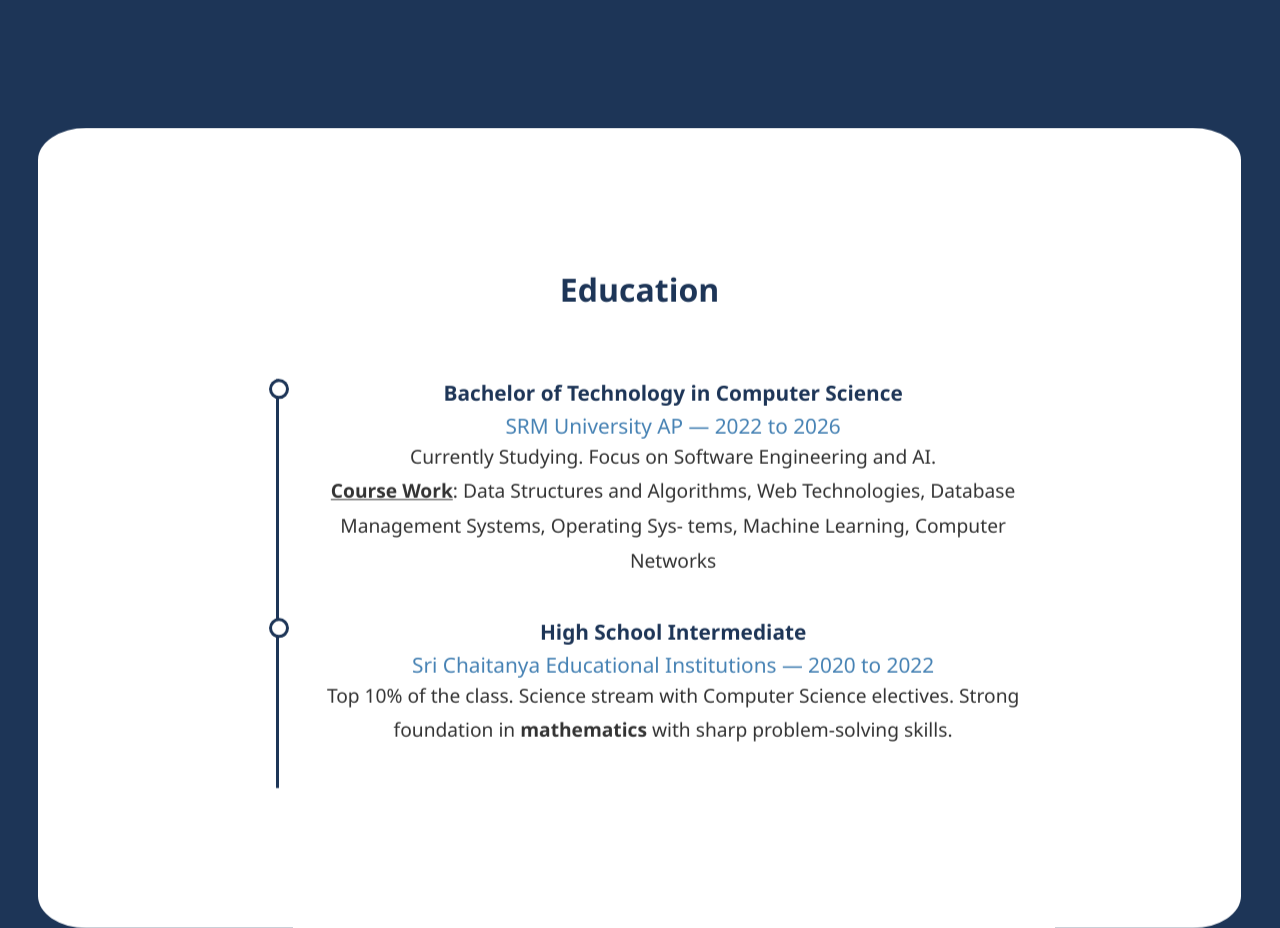
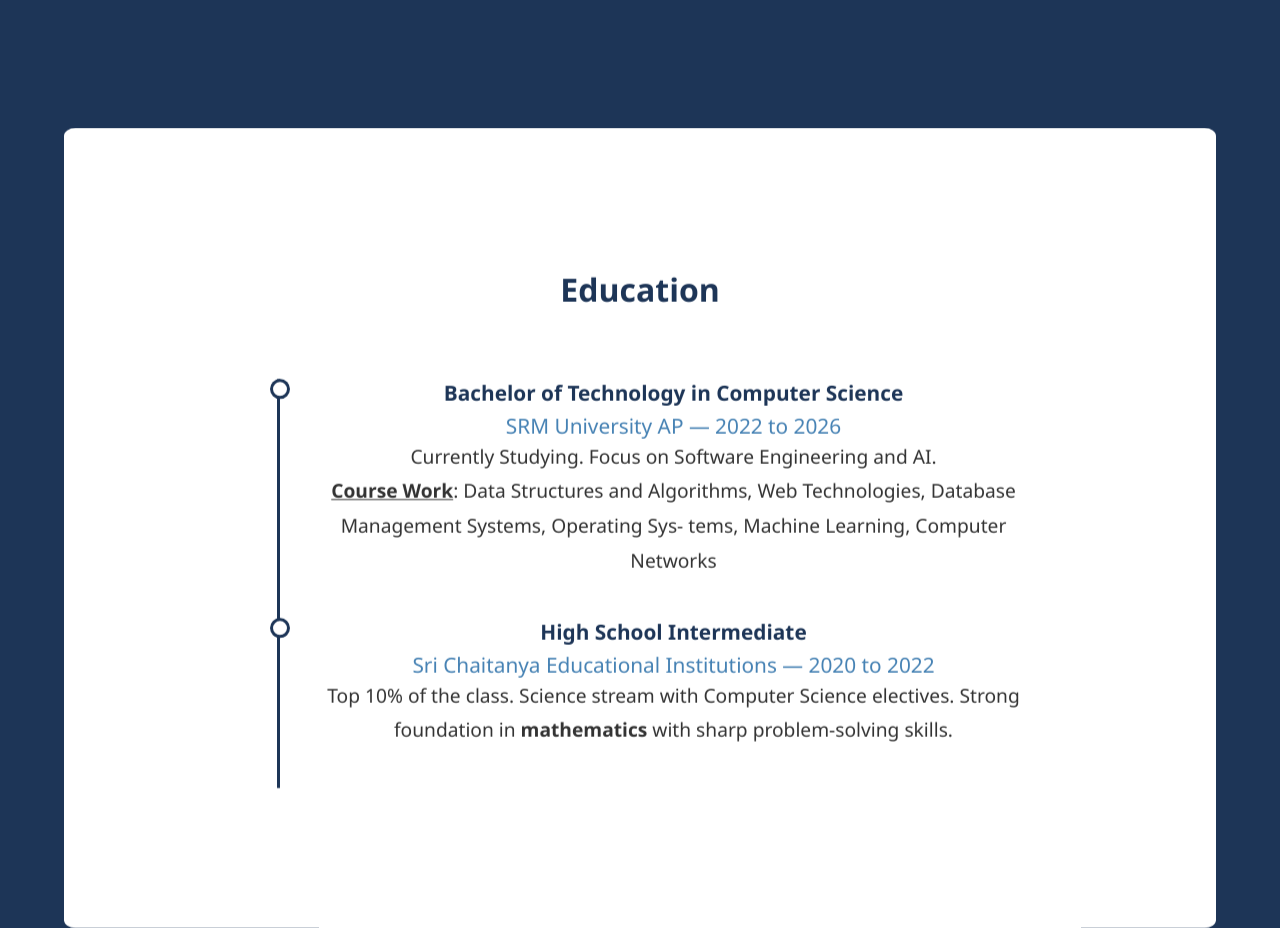
Before and after one commit to sruthisoppa/Professional-Portfolio, a plain HTML site: page index.html in a window 1280 px wide. Shown: the part 2320-3248 px from the top of the page. Drawn offline with nearby package versions, Linux system fonts and the light colour scheme.

Commit message:
Update index.html

```diff
--- a/index.html
+++ b/index.html
@@ -432,9 +432,9 @@ font-weight:bold;
   font-size: 0.9em;
 }
 #education {
-  max-width: 94%;
+  max-width: 90%;
 padding:10%;
-border-radius: 4%;
+border-radius: 1%;
   margin: 3rem auto;
 
   font-family: Arial, sans-serif;
```
